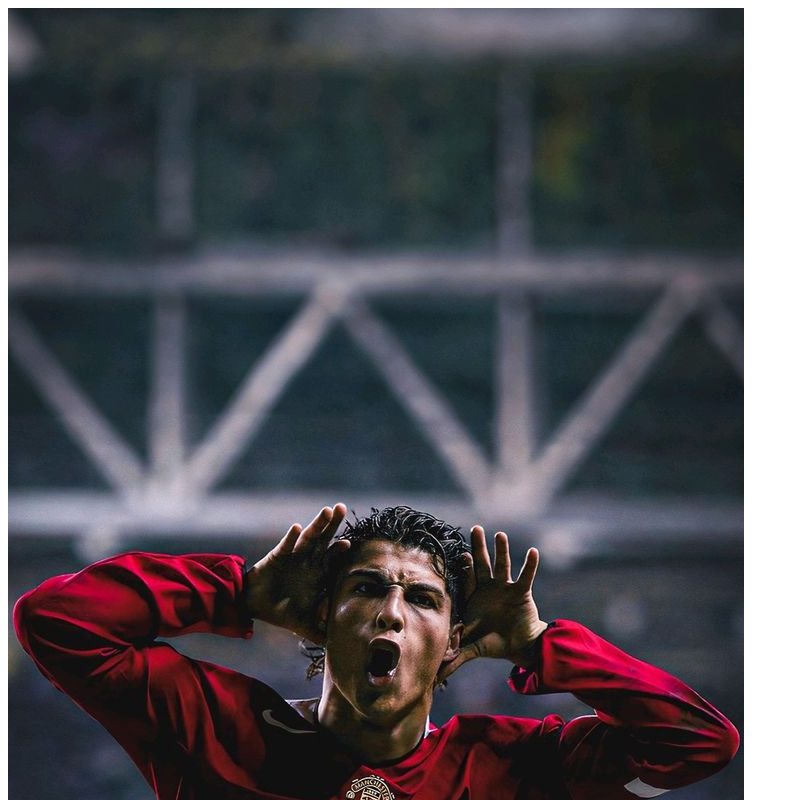
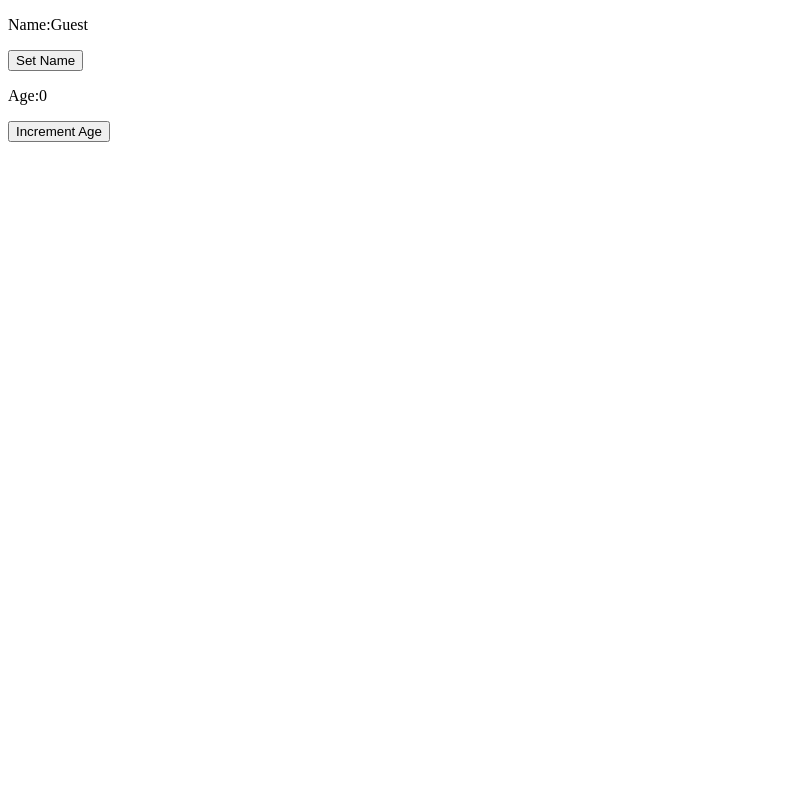
Before and after one commit to Gowtham5285/Daily_raect, a React (Vite) app: page / in a window 1280 px wide. Shown: the top 800 px of the page, without its empty margins (0-799 px from the left). Built offline with nearby package versions, Linux system fonts and the light colour scheme.

Commit message:
useState()

```diff
--- a/src/App.jsx
+++ b/src/App.jsx
@@ -1,8 +1,8 @@
-import ProfilePicture from "./ProfilePicture.jsx";
+import MyComponent from "./MyComponent.jsx";
 function App() {
   return (
     <>
-    <ProfilePicture/>
+    <MyComponent/>
     </>
   );
 }
--- /dev/null
+++ b/src/MyComponent.jsx
@@ -0,0 +1,22 @@
+import {useState} from 'react';
+function MyComponent(){
+    const [name,setName]=useState("Guest");
+    const [age,setAge]=useState(0);
+    const updateName=()=>{
+        setName("Spongebob");
+    }
+    const incrementAge=()=>{
+        setAge(age + 1);
+    }
+    return(
+        <div>
+            <p>Name:{name}</p>
+            <button onClick={updateName}>Set Name</button>
+
+            <p>Age:{age}</p>
+            <button onClick={incrementAge}>Increment Age</button>
+        </div>
+    );
+
+}
+export default MyComponent
```
